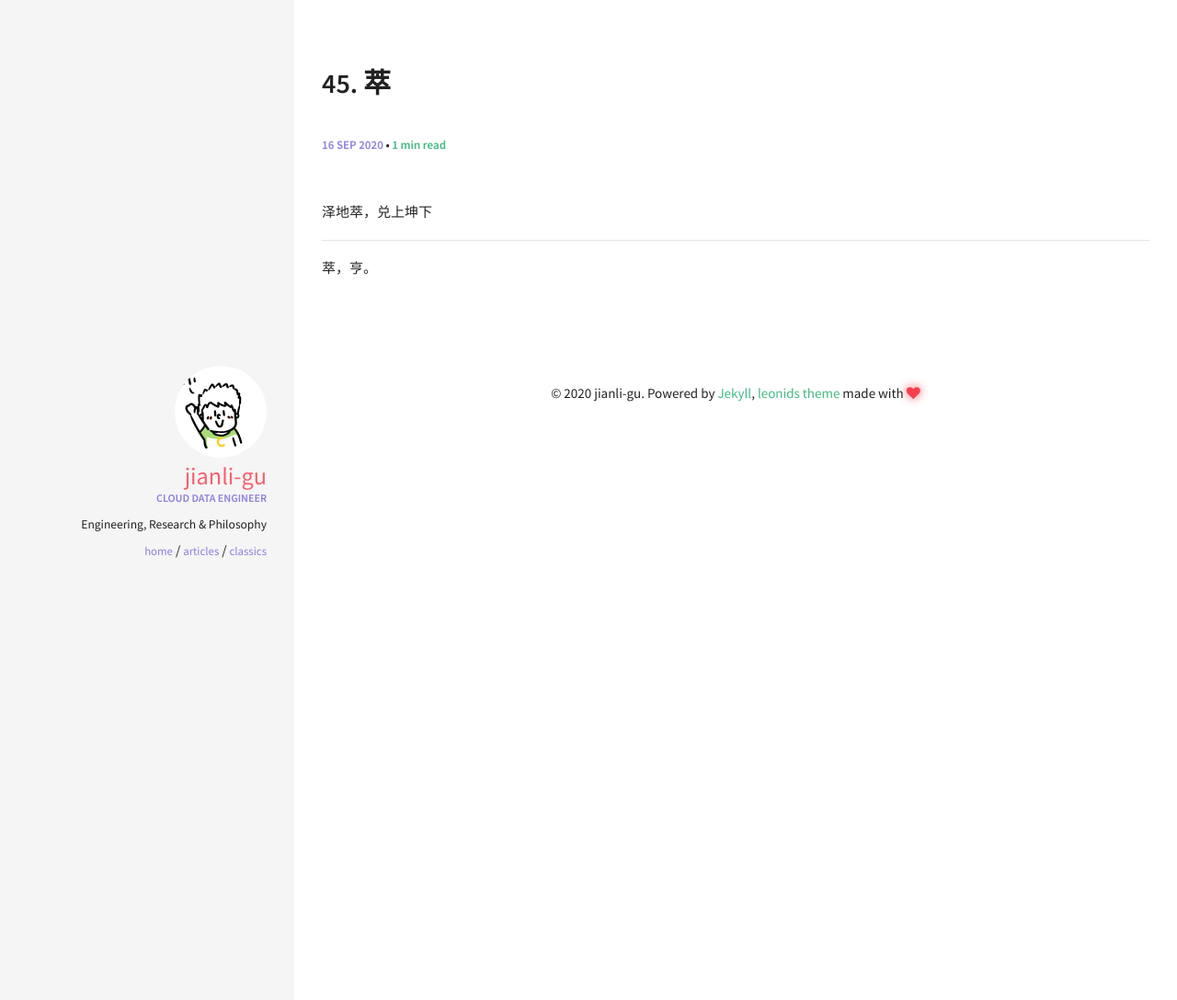
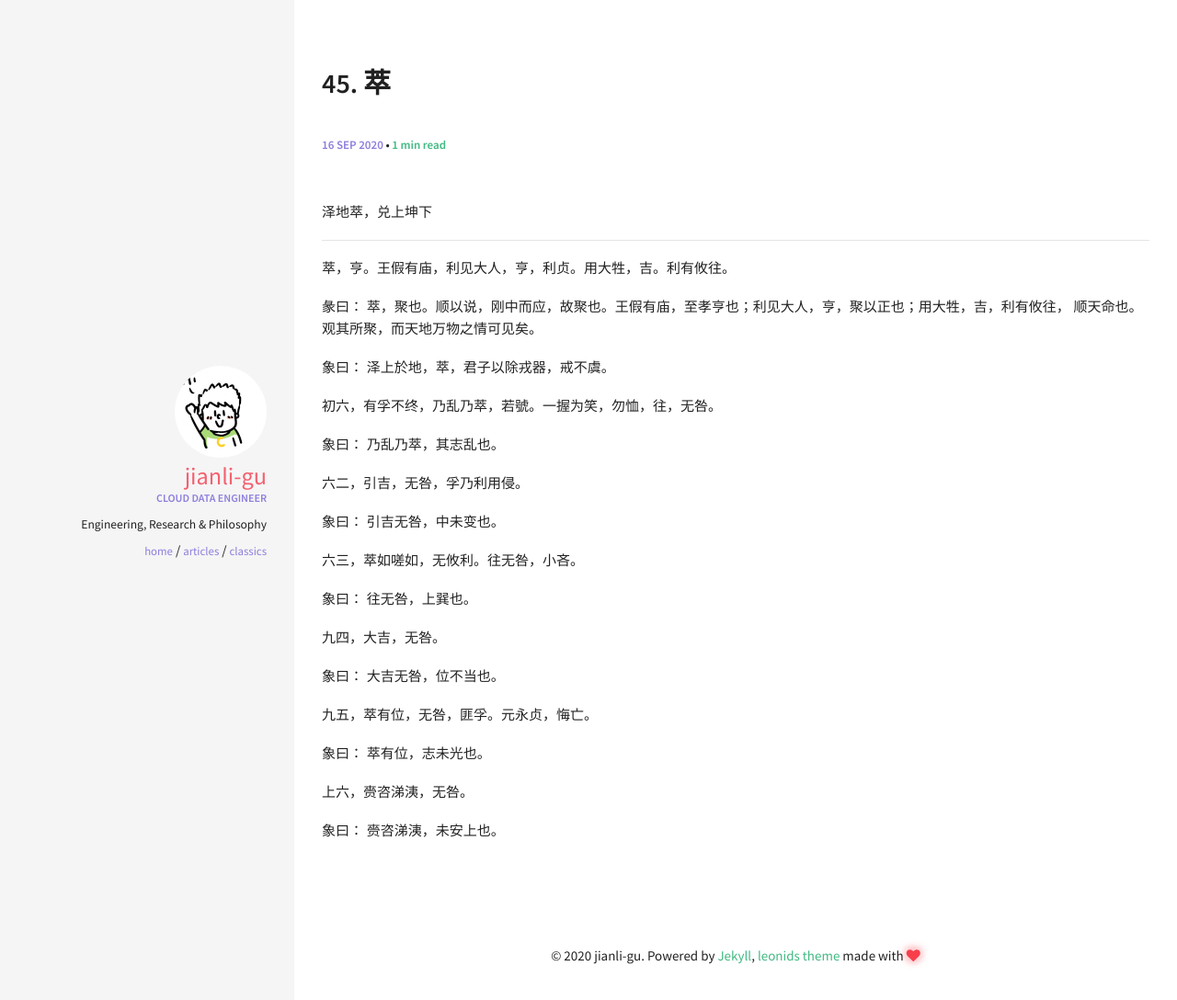
Before and after one commit to jianli-gu/jianli-gu.github.io, a Jekyll site: the page built from _posts/classics/yijing/2020-09-16-yijing-45-cui.md, in a window 1280 px wide. Shown: the top 1088 px of the page at 92% size. Built offline with Jekyll 4.4.1, drawn with Linux system fonts in a browser that asks for light colours.

Commit message:
Update cui

```diff
--- a/_posts/classics/yijing/2020-09-16-yijing-45-cui.md
+++ b/_posts/classics/yijing/2020-09-16-yijing-45-cui.md
@@ -10,4 +10,33 @@ modified: 2020-09-16
 
 ---
 
-萃，亨。
+萃，亨。王假有庙，利见大人，亨，利贞。用大牲，吉。利有攸往。
+
+彖曰： 萃，聚也。顺以说，刚中而应，故聚也。王假有庙，至孝亨也；利见大人，亨，聚以正也；用大牲，吉，利有攸往，
+顺天命也。观其所聚，而天地万物之情可见矣。
+
+象曰： 泽上於地，萃，君子以除戎器，戒不虞。
+
+初六，有孚不终，乃乱乃萃，若號。一握为笑，勿恤，往，无咎。
+
+象曰： 乃乱乃萃，其志乱也。
+
+六二，引吉，无咎，孚乃利用侵。
+
+象曰： 引吉无咎，中未变也。
+
+六三，萃如嗟如，无攸利。往无咎，小吝。
+
+象曰： 往无咎，上巽也。
+
+九四，大吉，无咎。
+
+象曰： 大吉无咎，位不当也。
+
+九五，萃有位，无咎，匪孚。元永贞，悔亡。
+
+象曰： 萃有位，志未光也。
+
+上六，赍咨涕洟，无咎。
+
+象曰： 赍咨涕洟，未安上也。
```
